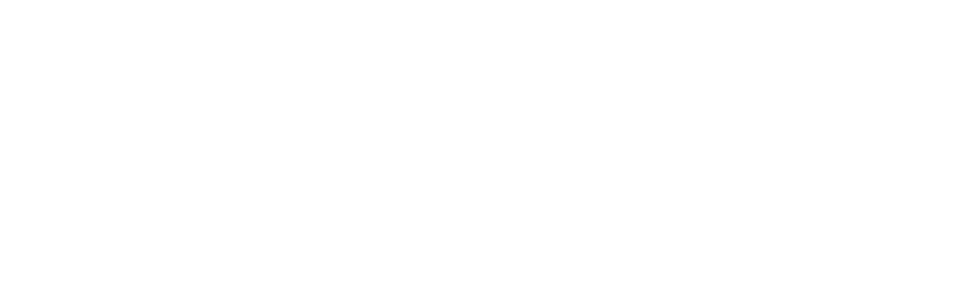
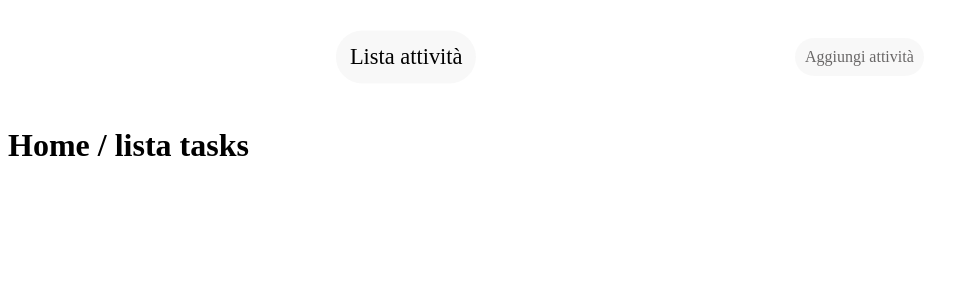
Before and after one commit to UmbertoAmenta/ex-react-task-manager, a React (Vite) app: page / in a window 1280 px wide. Shown: the top 300 px of the page, without its empty margins (0-968 px from the left). Built offline with nearby package versions, Linux system fonts and the light colour scheme.

Commit message:
feat: milestone 1 (setup e routing)

```diff
--- a/src/App.jsx
+++ b/src/App.jsx
@@ -1 +1,21 @@
-export default function App() {}
+import { Route, Routes, BrowserRouter } from "react-router-dom";
+
+// Layouts
+import DefaultLayout from "./Layouts/DefaultLayout";
+
+// Pages
+import TaskList from "./pages/TaskList";
+import AddTask from "./pages/AddTask";
+
+export default function App() {
+  return (
+    <BrowserRouter>
+      <Routes>
+        <Route element={<DefaultLayout />}>
+          <Route path="/" element={<TaskList />} />
+          <Route path="/manager" element={<AddTask />} />
+        </Route>
+      </Routes>
+    </BrowserRouter>
+  );
+}
--- /dev/null
+++ b/src/Layouts/DefaultLayout.jsx
@@ -0,0 +1,13 @@
+import { Outlet } from "react-router-dom";
+
+// Components
+import NavBar from "../components/NavBar";
+
+export default function DefaultLayout() {
+  return (
+    <>
+      <NavBar />
+      <Outlet />
+    </>
+  );
+}
--- /dev/null
+++ b/src/components/NavBar.jsx
@@ -0,0 +1,10 @@
+import { NavLink } from "react-router-dom";
+
+export default function NavBar() {
+  return (
+    <nav>
+      <NavLink to="/">Lista attività</NavLink>
+      <NavLink to="/manager">Aggiungi attività</NavLink>
+    </nav>
+  );
+}
--- a/src/index.css
+++ b/src/index.css
@@ -0,0 +1,29 @@
+/* general */
+:root {
+  box-sizing: border-box;
+  margin: 0;
+  padding: 0;
+}
+
+/* navbar */
+nav {
+  display: flex;
+  justify-content: space-evenly;
+  align-items: center;
+  padding: 20px;
+
+  a {
+    background-color: #eeeeee63;
+    margin: 10px;
+    padding: 10px;
+    border-radius: 20px;
+    text-decoration: none;
+    color: #696767;
+  }
+
+  .active {
+    color: black;
+    scale: 1.4;
+    font-size: bold;
+  }
+}
--- /dev/null
+++ b/src/pages/AddTask.jsx
@@ -0,0 +1,3 @@
+export default function AddTask() {
+  return <h1>gestione tasks / aggiunta</h1>;
+}
--- /dev/null
+++ b/src/pages/TaskList.jsx
@@ -0,0 +1,3 @@
+export default function TaskList() {
+  return <h1>Home / lista tasks</h1>;
+}
```
